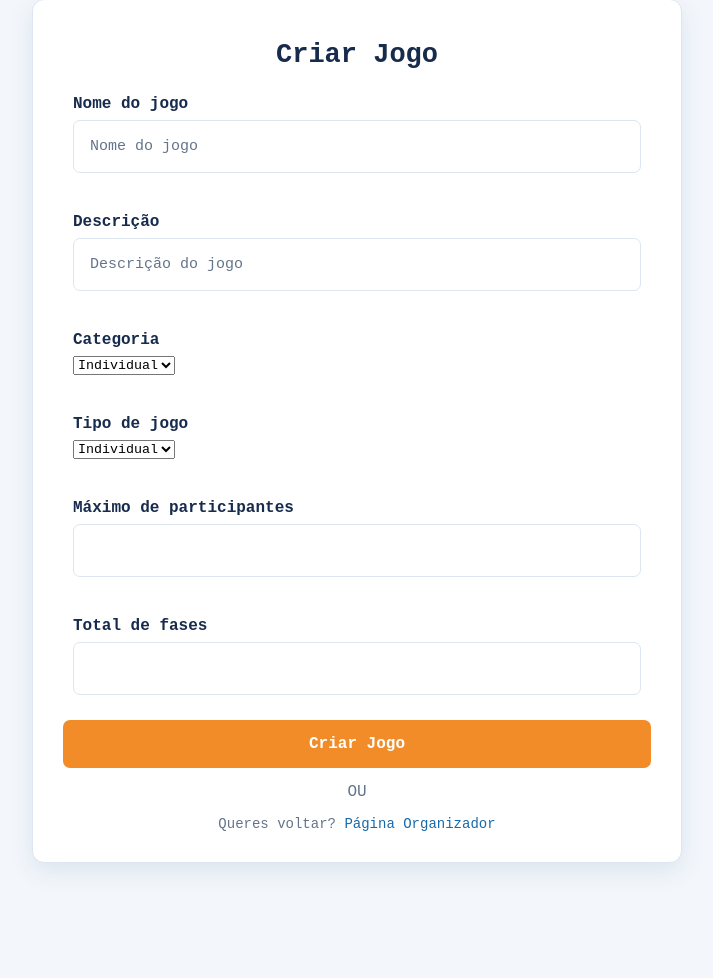
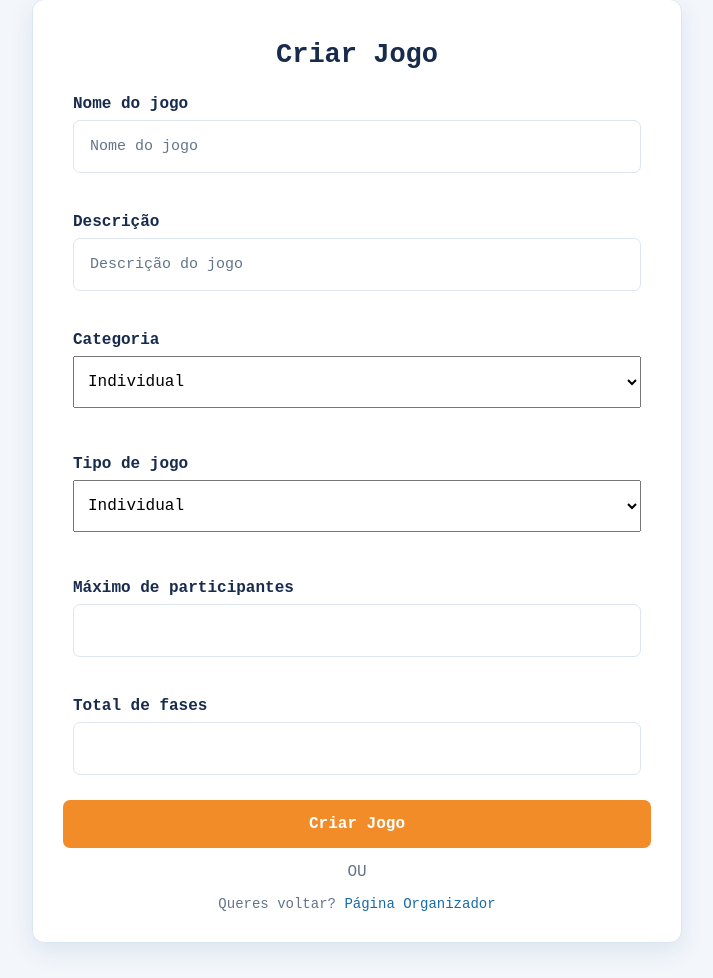
Before and after one commit to JeoveteSanza/RC1_6_Think, a PHP site: page /views/criarjogos.php in a window 1280 px wide. Shown: the part 36-1014 px from the top of the page, without its empty margins (283-996 px from the left). Before the commit the page ends 906 px from the top, so only its background shows below. Run offline with PHP 8.4, Linux system fonts and the light colour scheme.

Commit message:
Dalton-continuação da pap

```diff
--- a/public/css/style_login_registro.css
+++ b/public/css/style_login_registro.css
@@ -111,6 +111,13 @@ body {
     color: #64748B;
 }
 
+.input-group select {
+    display: block;
+    width: 100%;
+    margin-bottom: 7px;
+    padding: 15px 10px;
+    font-size: 16px;
+}
 /* INPUT SELECIONADO */
 .input-group input:focus {
     border: 2px solid #1769AA;
```
Also changed, not shown: public/views/criarjogos.php (+5 -5 lines).
